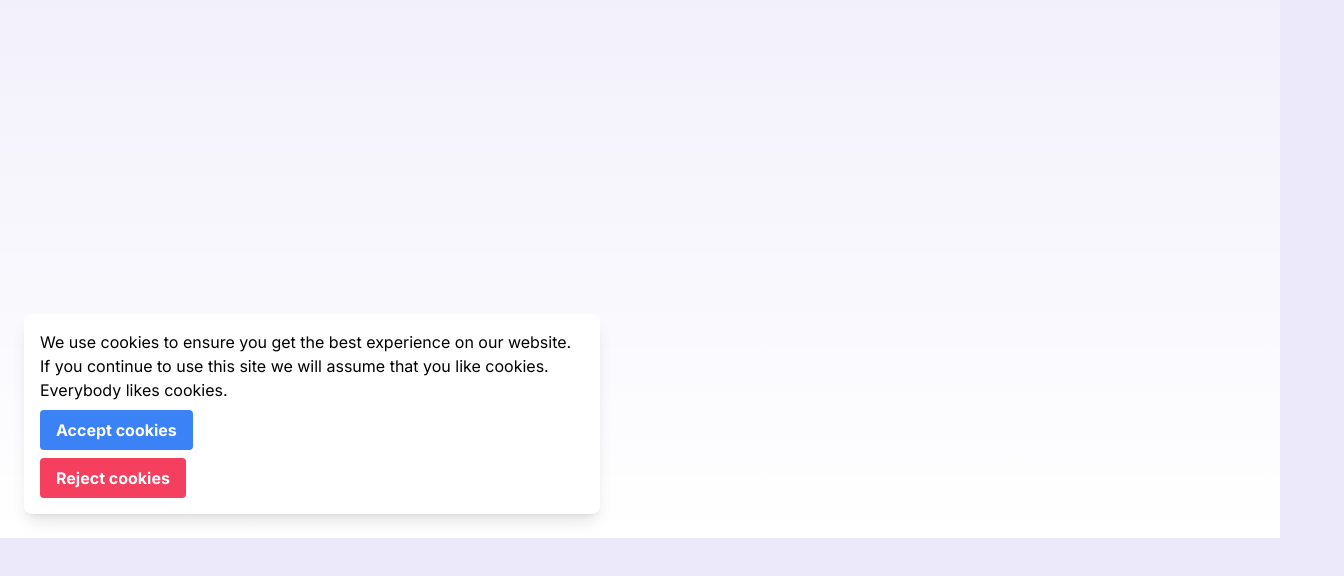
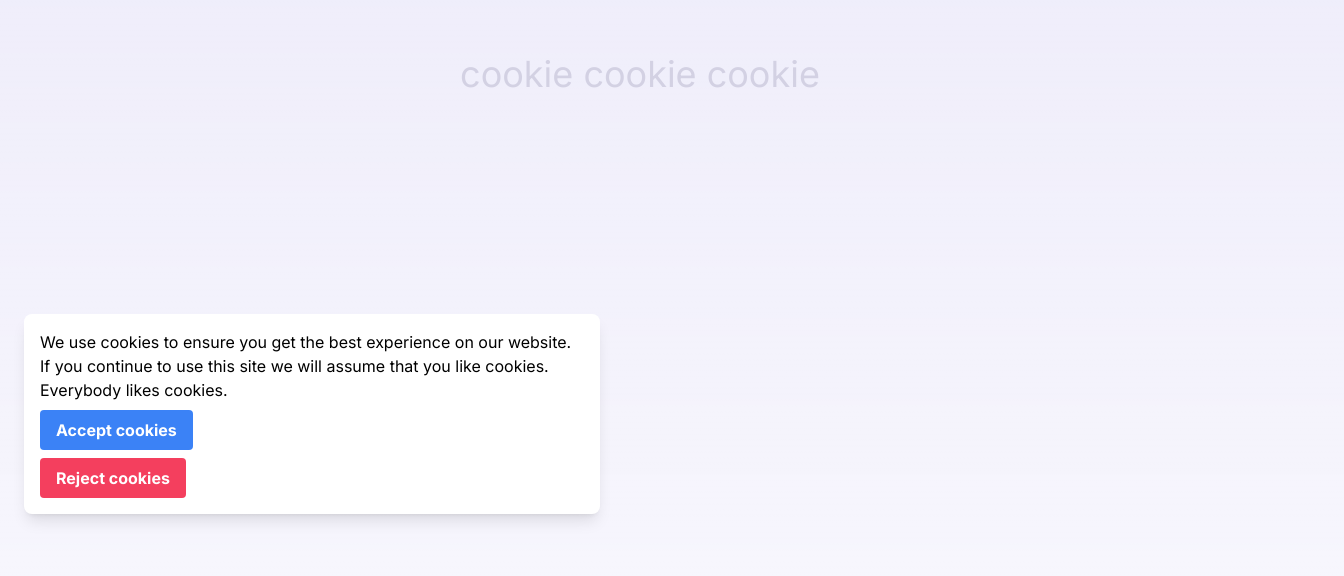
Before and after one commit to leah/cookiecookiecookie, a Next.js app: page / in a window 1280 px wide. Shown: the part 262-838 px from the top of the page, 1344 px wide, since content can reach past the window. Before the commit the page ends 800 px from the top, so only its background shows below. Built offline with nearby package versions, Linux system fonts and the light colour scheme.

Commit message:
Cookie title

```diff
--- a/app/page.tsx
+++ b/app/page.tsx
@@ -135,6 +135,11 @@ function Cookies() {
 export default function Home() {
   return (
     <main className="min-h-screen">
+      <div className="flex flex-col items-center justify-center min-h-screen -m-16">
+        <h1 className="text-purpleblue text-4xl">
+          cookie cookie cookie
+        </h1>
+      </div>
       <Cookies />
     </main>
   );
--- a/tailwind.config.ts
+++ b/tailwind.config.ts
@@ -13,6 +13,10 @@ const config: Config = {
         "gradient-conic":
           "conic-gradient(from 180deg at 50% 50%, var(--tw-gradient-stops))",
       },
+
+      colors: {
+        'purpleblue': '#d3d1e3',
+      },
     },
   },
   plugins: [],
```
